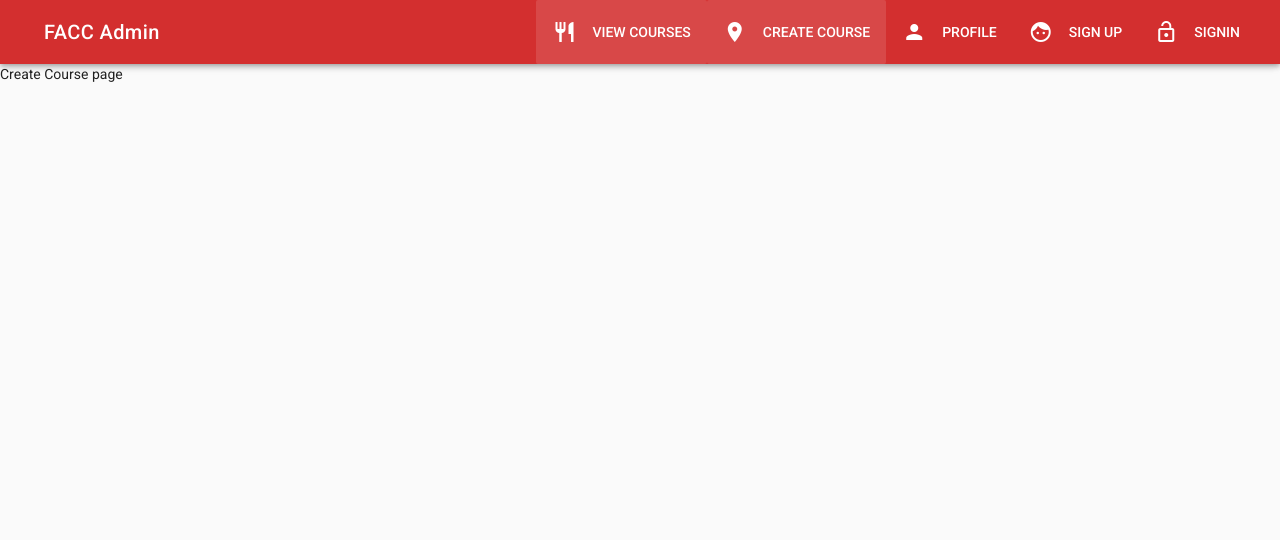
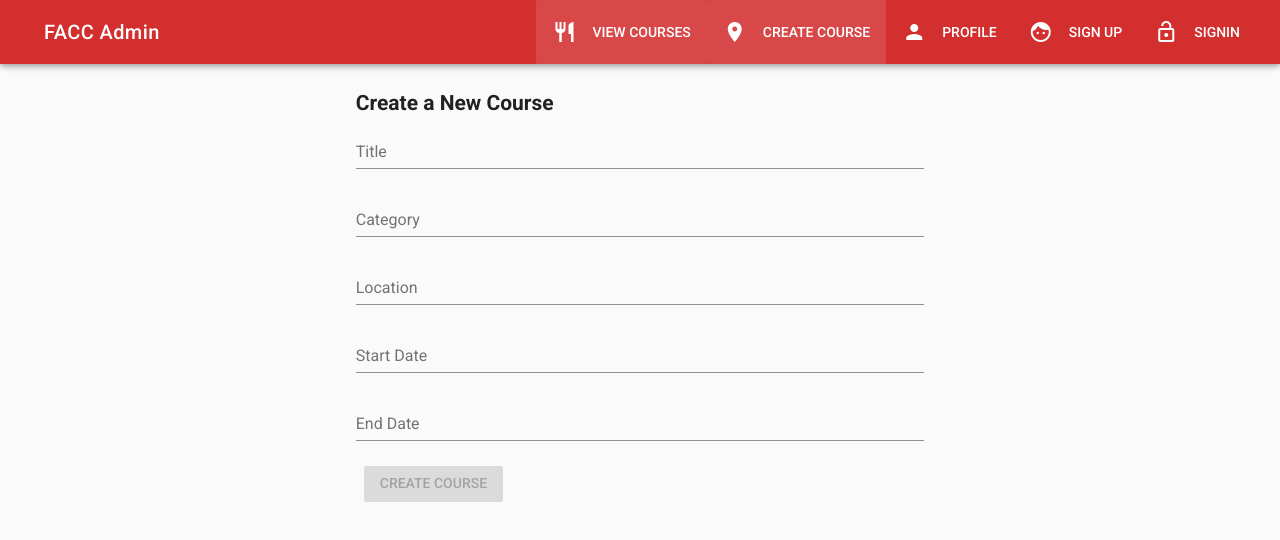
Before and after one commit to pixels-bytes/facc-admin, a Vue app: page /courses/new in a window 1280 px wide. Shown: the top 540 px of the page. Built offline with nearby package versions, Linux system fonts and the light colour scheme.

Commit message:
Create Course form added with validation but no effect

```diff
--- a/src/components/Course/CreateCourse.vue
+++ b/src/components/Course/CreateCourse.vue
@@ -1,5 +1,104 @@
 <template>
-    <div>
-        <p>Create Course page</p>
-    </div>
+  <v-container>
+    <v-layout row>
+      <v-flex xs12 sm6 offset-sm3>
+        <h2>Create a New Course</h2>
+      </v-flex>
+    </v-layout>
+    <v-layout row>
+      <v-flex xs12>
+        <form>
+          <v-layout row>
+            <v-flex xs12 sm6 offset-sm3>
+              <v-text-field
+                name="title"
+                label="Title"
+                id="title"
+                v-model="title"
+                required
+              >
+              </v-text-field>
+            </v-flex>
+          </v-layout>
+          <v-layout row>
+            <v-flex xs12 sm6 offset-sm3>
+              <v-text-field
+                name="category"
+                label="Category"
+                id="category"
+                v-model="category"
+                required
+              >
+              </v-text-field>
+            </v-flex>
+          </v-layout>
+          <v-layout row>
+            <v-flex xs12 sm6 offset-sm3>
+              <v-text-field
+                name="location"
+                label="Location"
+                id="location"
+                v-model="location"
+                required
+              >
+              </v-text-field>
+            </v-flex>
+          </v-layout>
+          <v-layout row>
+            <v-flex xs12 sm6 offset-sm3>
+              <v-text-field
+                name="start-date"
+                label="Start Date"
+                id="start-date"
+                v-model="startDate"
+                required
+              >
+              </v-text-field>
+            </v-flex>
+          </v-layout>
+          <v-layout row>
+            <v-flex xs12 sm6 offset-sm3>
+              <v-text-field
+                name="end-date"
+                label="End Date"
+                id="end-date"
+                v-model="endDate"
+                required
+              >
+              </v-text-field>
+            </v-flex>
+          </v-layout>
+          <v-layout row>
+            <v-flex xs12 sm6 offset-sm3>
+              <v-btn class="primary" :disabled="!formIsValid">Create Course</v-btn>
+            </v-flex>
+          </v-layout>
+        </form>
+      </v-flex>
+    </v-layout>
+  </v-container>
 </template>
+
+
+<script>
+export default {
+  data () {
+    return {
+      title: '',
+      category: '',
+      location: '',
+      startDate: '',
+      endDate: '',
+    };
+  },
+  computed: {
+    formIsValid() {
+      return this.title !== '' &&
+        this.category !== '' &&
+        this.location !== '' &&
+        this.startDate !== '' &&
+        this.endDate !== '';
+    }
+  },
+}
+</script>
```
